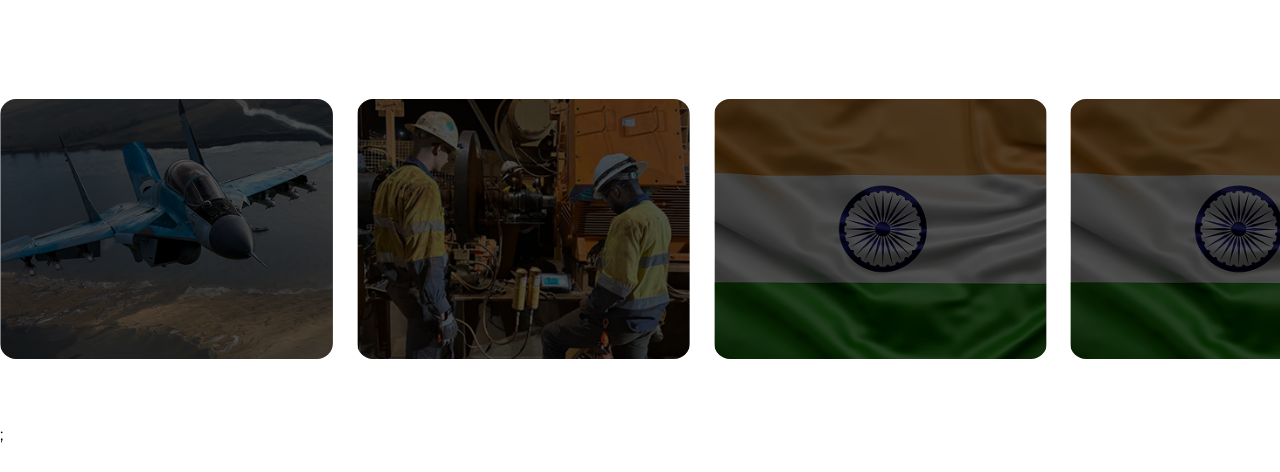
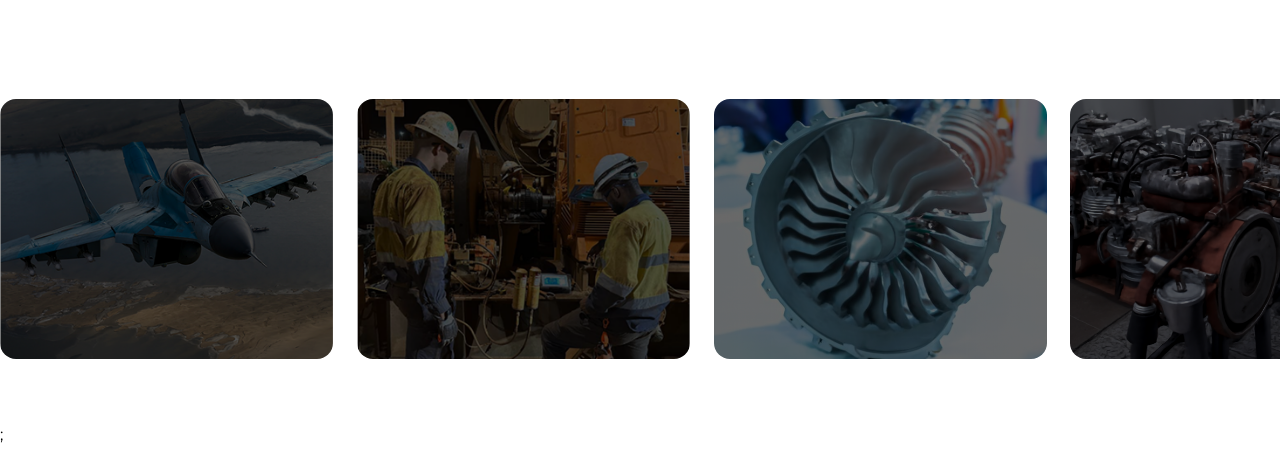
Before and after one commit to Wasiquekh/jetsys, a Next.js app: page /test in a window 1280 px wide. Shown: the top 472 px of the page. Built offline with nearby package versions, Linux system fonts and the light colour scheme.

Commit message:
carasoul images

```diff
--- a/src/app/components/CustomCarasoul.tsx
+++ b/src/app/components/CustomCarasoul.tsx
@@ -212,7 +212,9 @@ const CustomCarasoul: React.FC = () => {
         }
         style={style}
       >
-          <div className="pointer-events-none absolute inset-0 bg-black/30 opacity-0 transition-opacity duration-500 ease-out group-hover:opacity-100" />
+        {/* Dark overlay */}
+        <div className="pointer-events-none absolute inset-0 bg-black/50 opacity-0 transition-opacity duration-500 ease-out group-hover:opacity-100" />
+
         <div className="relative z-10 opacity-0 transition-opacity duration-300 group-hover:opacity-100 select-none">
           <p className="text-2xl md:text-2xl lg:text-xl text-white font-bold mb-6 md:mb-8 lg:mb-4">
             {title}
@@ -249,12 +251,12 @@ const CustomCarasoul: React.FC = () => {
             desc="Proudly delivering homegrown solutions for a self-reliant defence ecosystem."
           />
           <Card
-              bg="/images/landing-2.png"
+            bg="/images/maintenance.png"
             title="Precision Maintenance Systems"
             desc="Ensuring operational superiority with advanced maintenance technologies."
           />
           <Card
-              bg="/images/landing-2.png"
+            bg="/images/trusted-spares.png"
             title="Trusted Spares, Seamless Systems"
             desc="Aircraft spares and systems designed for flawless performance."
           />
```
Also changed, not shown: public/images/maintenance.png (added), public/images/trusted-spares.png (added). Lines whose indentation alone changed are shown as unchanged.
